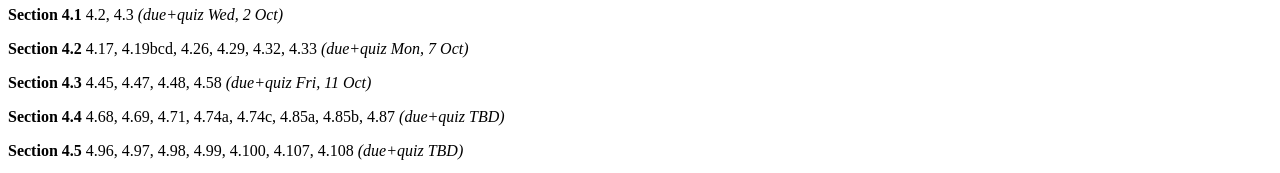
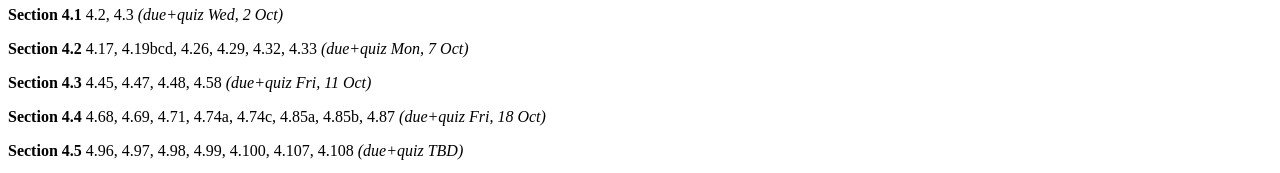
Before and after one commit to danielmichaelcicala/danielmichaelcicala.github.io, a Jekyll site: the page teaching/hw_stat_f19.html, which Jekyll copies as it is, in a window 1280 px wide. Shown: the part 725-898 px from the top of the page. Built offline with Jekyll 4.4.1, drawn with Linux system fonts in a browser that asks for light colours.

Commit message:
add stat hw date

```diff
--- a/teaching/hw_stat_f19.html
+++ b/teaching/hw_stat_f19.html
@@ -47,7 +47,7 @@ occupies the columns.  </code></pre>
 <p><strong>Section 4.3</strong> 4.45, 4.47, 4.48,
   4.58 <em>(due+quiz Fri, 11 Oct)</em> </p>
 <p><strong>Section 4.4</strong> 4.68, 4.69, 4.71, 4.74a,
-  4.74c, 4.85a, 4.85b, 4.87 <em>(due+quiz TBD)</em> </p>
+  4.74c, 4.85a, 4.85b, 4.87 <em>(due+quiz Fri, 18 Oct)</em> </p>
 <p><strong>Section 4.5</strong> 4.96, 4.97, 4.98, 4.99,
   4.100, 4.107, 4.108 <em>(due+quiz TBD)</em> </p>
 
```
